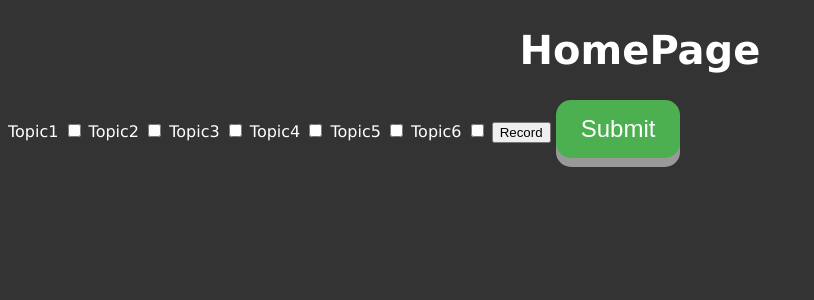
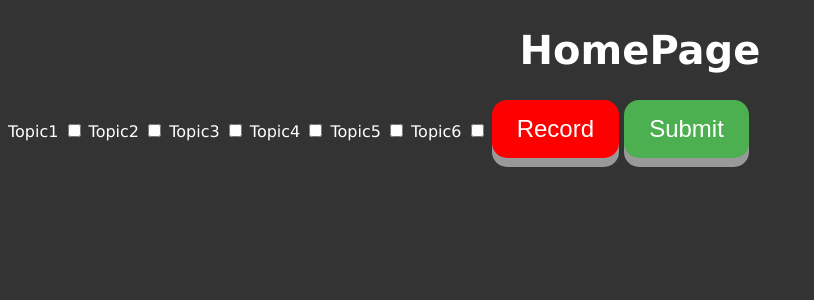
Before and after one commit to TAMAJJJ/ArgCoach, a PHP site: page /debaterhomepage.html in a window 1280 px wide. Shown: the top 300 px of the page, without its empty margins (0-814 px from the left). Run offline with PHP 8.4, Linux system fonts and the light colour scheme.

Commit message:
Update debater_homepage.css

```diff
--- a/css/debater_homepage.css
+++ b/css/debater_homepage.css
@@ -18,3 +18,23 @@
   box-shadow: 0 5px #666;
   transform: translateY(4px);
 }
+#Record {
+  padding: 15px 25px;
+  font-size: 24px;
+  text-align: center;
+  cursor: pointer;
+  outline: none;
+  color: #fff;
+  background-color: #FF0000;
+  border: none;
+  border-radius: 15px;
+  box-shadow: 0 9px #999;
+}
+
+#Record:hover {background-color: #8B0000}
+
+#Record:active {
+  background-color: #8B0000;
+  box-shadow: 0 5px #666;
+  transform: translateY(4px);
+}
```
